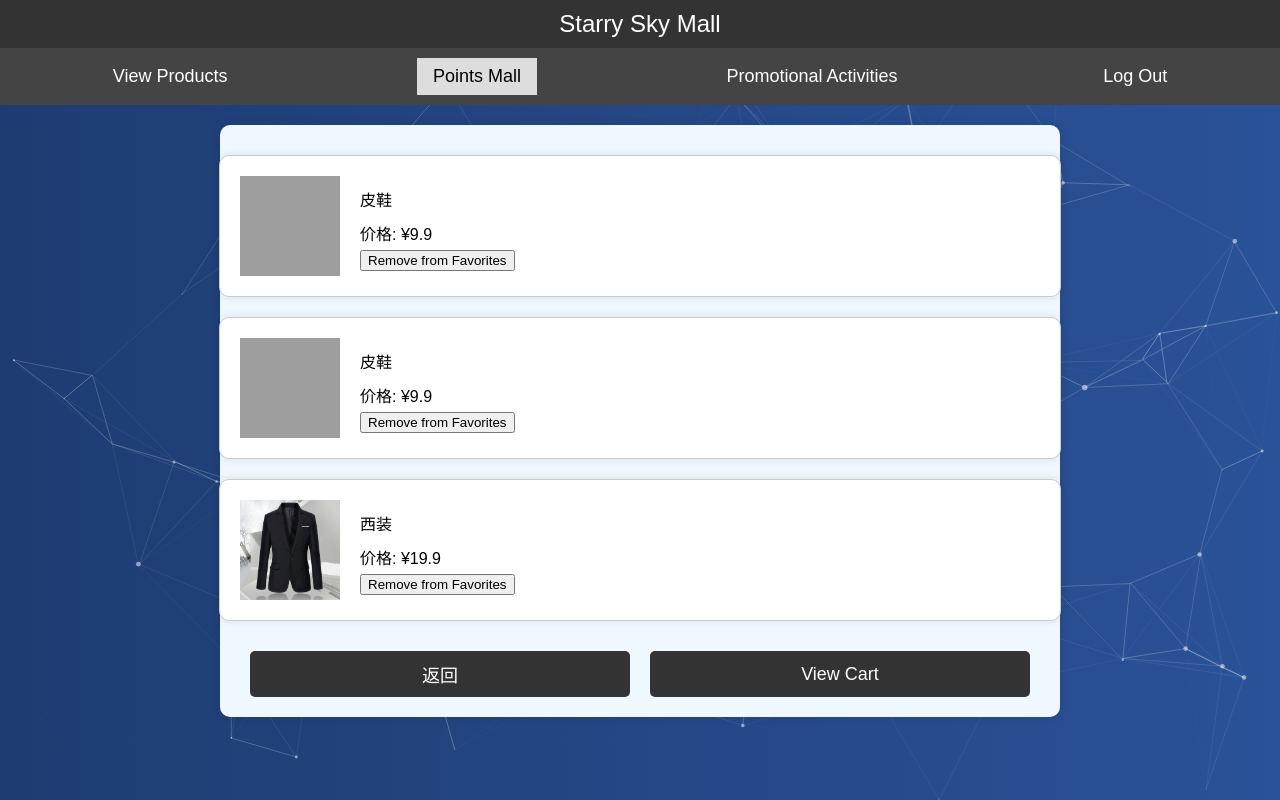
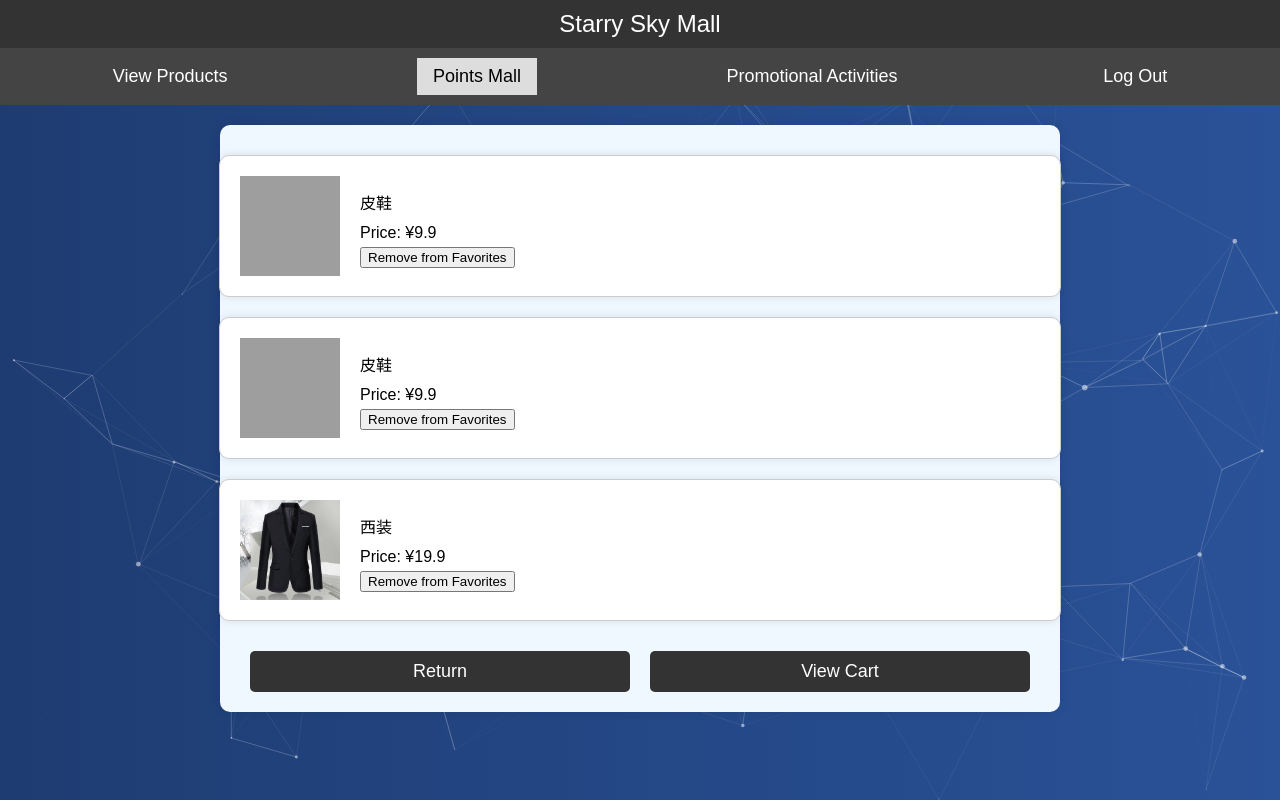
Before and after one commit to ShoppingFaceRecognition/Hainan, a Django app: template templates/items-robots/favorite.html in a window 1280 px wide. Run offline with Django 4.2, Linux system fonts and the light colour scheme; the template is opened without the code that fills it: values that come from a table or form of the project are taken from there, others are empty; data comes from the database, SQL or seed files in the repository; parts of the project's set-up code (start-up, migrations or seed data) failed here and were passed over; grey boxes are pictures that could not be loaded.

Commit message:
Update favorite.html

```diff
--- a/templates/items-robots/favorite.html
+++ b/templates/items-robots/favorite.html
@@ -149,7 +149,7 @@
             <img src="{{ favorite.product.img.url }}" alt="Product Image">
             <div class="product-details">
                 <p>{{ favorite.product.name }}</p>
-                <p>价格: ¥<span class="price">{{ favorite.product.price }}</span></p>
+                <p>Price: ¥<span class="price">{{ favorite.product.price }}</span></p>
                 <form method="post" action="{% url 'remove_favorite' favorite.product.id %}">
                     {% csrf_token %}
                     <button type="submit">Remove from Favorites</button>
@@ -159,7 +159,7 @@
         {% endfor %}
     </div>
     <div class="buttons">
-        <button onclick="goBack()">返回</button>
+        <button onclick="goBack()">Return</button>
         <button onclick="location.href='shopping_cart.html'">View Cart</button>
     </div>
 </div>
```
